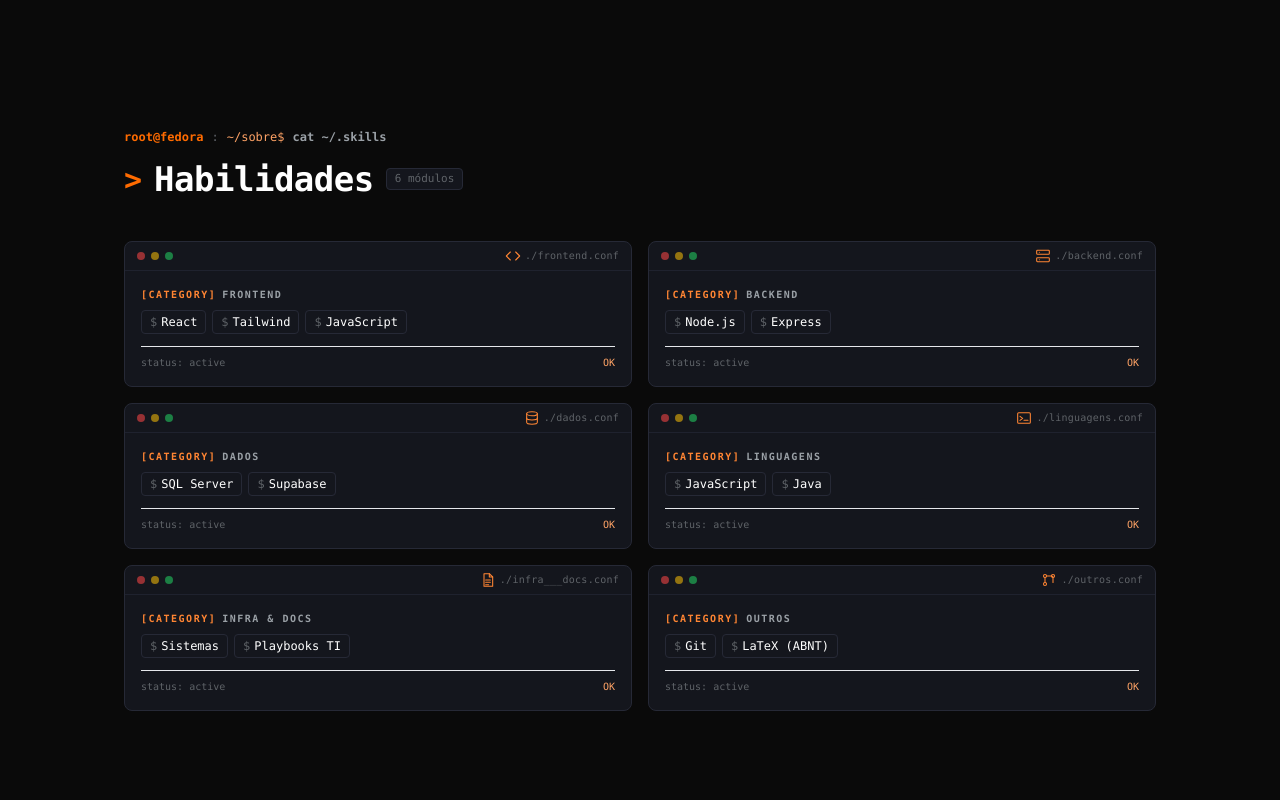
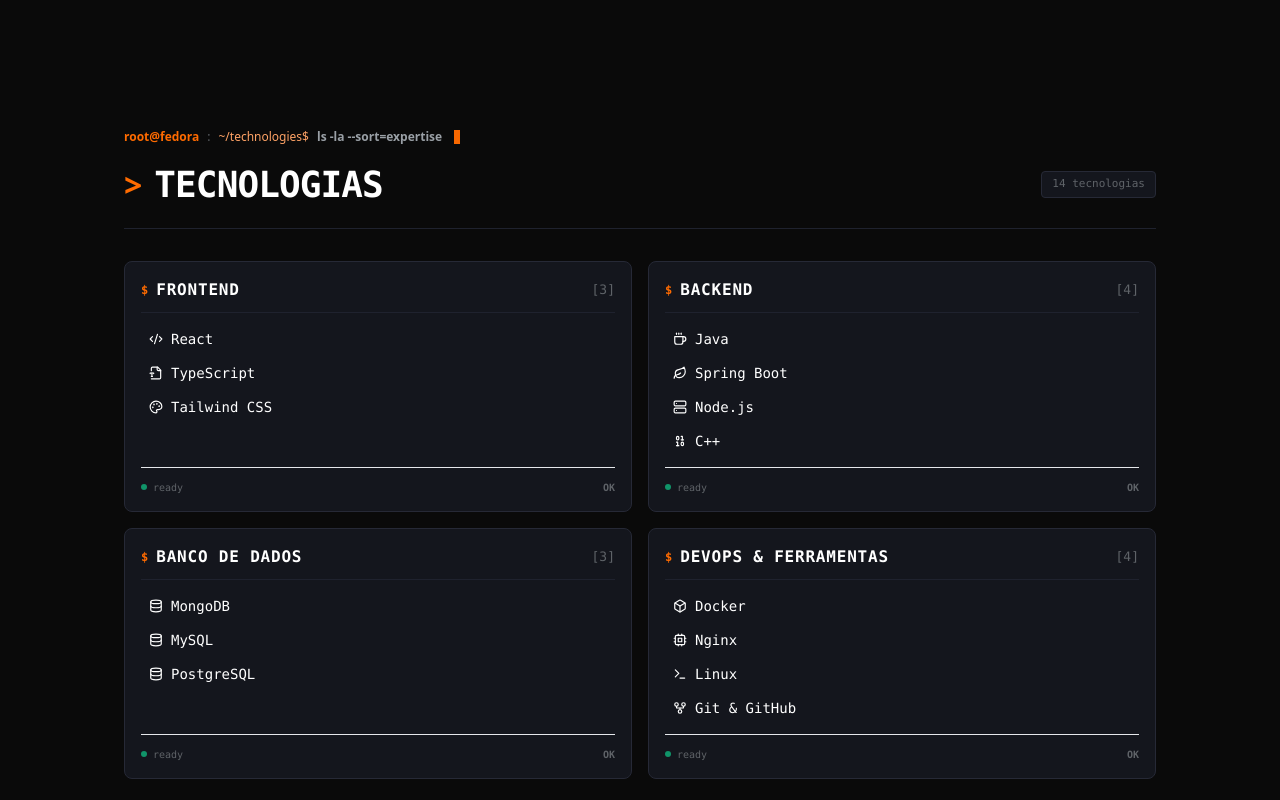
Before and after one commit to murilofsouzaa/mubadev, a React (Vite) app in the folder mubadev/: page / in a window 1280 px wide. Shown: the part 460-1260 px from the top of the page. Built offline with nearby package versions, Linux system fonts and the light colour scheme.

Commit message:
fix(skills): changing skills for techonologies

```diff
--- a/mubadev/src/components/projects/ProjectModal.tsx
+++ b/mubadev/src/components/projects/ProjectModal.tsx
@@ -115,9 +115,9 @@
                       {project.tags.map((tag) => (
                         <span
                           key={tag}
-                          className="text-[11px] bg-panel-2 border border-border text-orange-1 px-2.5 py-1 rounded"
+                          className="text-[13px] bg-panel-2 border border-border text-orange-1 px-2.5 py-1 rounded"
                         >
-                          #{tag}
+                          {tag}
                         </span>
                       ))}
                     </div>
--- a/mubadev/src/components/skills/SkillCard.tsx
+++ b/mubadev/src/components/skills/SkillCard.tsx
@@ -1,118 +1,115 @@
-import React from 'react';
-import { motion } from 'framer-motion';
-import type { SkillItem } from '../../types/portfolio';
+import React, { useRef } from 'react';
+import { motion, useMotionValue, useSpring, useTransform } from 'framer-motion';
+import * as LucideIcons from 'lucide-react';
+import type { SkillItemEnhanced } from '../../data/skills';
 
 interface SkillCardProps {
-  skill: SkillItem;
-  index: number;
+  skill: SkillItemEnhanced;
 }
 
-const renderIcon = (icon: SkillItem['icon']) => {
-  switch (icon) {
-    case 'code':
-      return (
-        <svg viewBox="0 0 24 24" fill="none" stroke="currentColor" strokeWidth="1.6" strokeLinecap="round" strokeLinejoin="round" className="w-4 h-4">
-          <path d="M8 6L2 12L8 18" /><path d="M16 6L22 12L16 18" />
-        </svg>
-      );
-    case 'server':
-      return (
-        <svg viewBox="0 0 24 24" fill="none" stroke="currentColor" strokeWidth="1.6" strokeLinecap="round" strokeLinejoin="round" className="w-4 h-4">
-          <rect x="2.5" y="3.5" width="19" height="6" rx="1.2" />
-          <rect x="2.5" y="14.5" width="19" height="6" rx="1.2" />
-          <circle cx="6.5" cy="6.5" r="0.8" fill="currentColor" stroke="none" />
-          <circle cx="6.5" cy="17.5" r="0.8" fill="currentColor" stroke="none" />
-        </svg>
-      );
-    case 'database':
-      return (
-        <svg viewBox="0 0 24 24" fill="none" stroke="currentColor" strokeWidth="1.6" strokeLinecap="round" strokeLinejoin="round" className="w-4 h-4">
-          <ellipse cx="12" cy="5.5" rx="8" ry="3" />
-          <path d="M4 5.5V18.5C4 20.15 7.58 21.5 12 21.5C16.42 21.5 20 20.15 20 18.5V5.5" />
-          <path d="M4 12C4 13.65 7.58 15 12 15C16.42 15 20 13.65 20 12" />
-        </svg>
-      );
-    case 'terminal':
-      return (
-        <svg viewBox="0 0 24 24" fill="none" stroke="currentColor" strokeWidth="1.6" strokeLinecap="round" strokeLinejoin="round" className="w-4 h-4">
-          <rect x="2.5" y="4" width="19" height="16" rx="1.6" />
-          <path d="M6 9.5L10 12.5L6 15.5" />
-          <line x1="12" y1="15.5" x2="18" y2="15.5" />
-        </svg>
-      );
-    case 'file-text':
-      return (
-        <svg viewBox="0 0 24 24" fill="none" stroke="currentColor" strokeWidth="1.6" strokeLinecap="round" strokeLinejoin="round" className="w-4 h-4">
-          <path d="M6 2.5H14L19 7.5V21.5H6V2.5Z" />
-          <path d="M14 2.5V7.5H19" />
-          <line x1="8.5" y1="12" x2="15.5" y2="12" />
-          <line x1="8.5" y1="15.5" x2="15.5" y2="15.5" />
-          <line x1="8.5" y1="19" x2="13" y2="19" />
-        </svg>
-      );
-    case 'git':
-      return (
-        <svg viewBox="0 0 24 24" fill="none" stroke="currentColor" strokeWidth="1.6" strokeLinecap="round" strokeLinejoin="round" className="w-4 h-4">
-          <circle cx="6" cy="6" r="2.3" />
-          <circle cx="6" cy="18" r="2.3" />
-          <circle cx="18" cy="6" r="2.3" />
-          <path d="M6 8.3V15.7" />
-          <path d="M8.3 6H15.7C16.9 6 18 7.1 18 8.3V15.7" />
-        </svg>
-      );
-  }
+// Renderizador dinâmico de ícones da Lucide com fallback
+const DynamicIcon: React.FC<{ name: string; className?: string }> = ({ name, className = 'w-4 h-4' }) => {
+  const IconComponent = (LucideIcons as Record<string, React.FC<{ className?: string }>>)[name] || LucideIcons.Code2;
+  return <IconComponent className={className} />;
 };
 
-export const SkillCard: React.FC<SkillCardProps> = React.memo(({ skill, index }) => {
-  const fileName = skill.category.toLowerCase().replace(/[^a-z0-9]/g, '_');
+const cardVariants = {
+  hidden: { opacity: 0, y: 15 },
+  visible: {
+    opacity: 1,
+    y: 0,
+    transition: { duration: 0.3, ease: 'easeOut' },
+  },
+};
+
+export const SkillCard: React.FC<SkillCardProps> = React.memo(({ skill }) => {
+  const ref = useRef<HTMLDivElement>(null);
+
+  // Efeito 3D Tilt Sutil
+  const x = useMotionValue(0);
+  const y = useMotionValue(0);
+
+  const mouseXSpring = useSpring(x, { stiffness: 300, damping: 25 });
+  const mouseYSpring = useSpring(y, { stiffness: 300, damping: 25 });
+
+  const rotateX = useTransform(mouseYSpring, [-0.5, 0.5], ['4deg', '-4deg']);
+  const rotateY = useTransform(mouseXSpring, [-0.5, 0.5], ['-4deg', '4deg']);
+
+  const handleMouseMove = (e: React.MouseEvent<HTMLDivElement>) => {
+    if (!ref.current) return;
+    const rect = ref.current.getBoundingClientRect();
+    const mouseX = e.clientX - rect.left;
+    const mouseY = e.clientY - rect.top;
+
+    x.set(mouseX / rect.width - 0.5);
+    y.set(mouseY / rect.height - 0.5);
+  };
+
+  const handleMouseLeave = () => {
+    x.set(0);
+    y.set(0);
+  };
 
   return (
     <motion.div
-      initial={{ opacity: 0, y: 15 }}
-      whileInView={{ opacity: 1, y: 0 }}
-      viewport={{ once: true, margin: '-50px' }}
-      transition={{ duration: 0.3, delay: index * 0.05 }}
-      className="bg-panel border border-border rounded-lg overflow-hidden font-mono transition-all duration-200 hover:border-orange-1 hover:-translate-y-0.5 hover:shadow-[0_4px_16px_rgba(0,0,0,0.1)] group flex flex-col"
+      ref={ref}
+      variants={cardVariants}
+      onMouseMove={handleMouseMove}
+      onMouseLeave={handleMouseLeave}
+      style={{
+        rotateY,
+        rotateX,
+        transformStyle: 'preserve-3d',
+      }}
+      className="group relative bg-panel border border-border rounded-lg p-4 font-mono transition-all duration-200 hover:border-orange-1 hover:shadow-[0_4px_20px_rgba(249,115,22,0.08)] flex flex-col justify-between cursor-none"
     >
-      {/* Terminal Window Bar */}
-      <div className="flex items-center justify-between px-3 py-1.5 bg-panel-2 border-b border-border-soft text-[11px]">
-        <div className="flex items-center gap-1.5">
-          <span className="w-2 h-2 rounded-full bg-red-500/60" />
-          <span className="w-2 h-2 rounded-full bg-yellow-500/60" />
-          <span className="w-2 h-2 rounded-full bg-green-500/60" />
+      <div>
+        {/* Cabeçalho da Categoria com Estilo Prompt */}
+        <div className="flex items-center justify-between pb-2.5 mb-3 border-b border-border-soft">
+          <div className="flex items-center gap-2">
+            <span className="text-orange-1 font-bold text-xs">$</span>
+            <h3 className="text-md font-bold uppercase tracking-wider text-text group-hover:text-orange-1 transition-colors">
+              {skill.category}
+            </h3>
           </div>
-        <span className="text-text-faint text-[10px] tracking-wide flex items-center gap-1">
-          <span className="text-orange-2">{renderIcon(skill.icon)}</span>
-          ./{fileName}.conf
+          <span className="text-[13px] text-text-faint">
+            [{skill.items.length}]
           </span>
         </div>
 
-      {/* Terminal Content */}
-      <div className="p-4 flex-1 flex flex-col justify-between">
-        <div className="mb-3">
-          <div className="text-[10px] uppercase tracking-[1.5px] text-orange-2 font-bold mb-2 flex items-center gap-1.5">
-            <span>[CATEGORY]</span>
-            <span className="text-text-dim">{skill.category}</span>
+        {/* Lista Estilo Output Terminal (`ls -l`) */}
+        <ul className="space-y-1.5">
+          {skill.items.map((tech) => (
+            <li
+              key={tech.name}
+              className="flex items-center justify-between text-sm py-1 px-2 rounded hover:bg-panel-2 transition-colors duration-150"
+            >
+              <div className="flex items-center gap-2">
+                <span className="text-orange-1/70 group-hover:text-orange-1 transition-colors">
+                  <DynamicIcon name={tech.icon} className="w-3.5 h-3.5" />
+                </span>
+                <span className="text-text font-medium">{tech.name}</span>
               </div>
 
-          {/* Badges para cada tecnologia */}
-          <div className="flex flex-wrap gap-1.5 mt-2">
-            {skill.items.map((item) => (
-              <span
-                key={item}
-                className="text-[12px] bg-panel-2 border border-border text-text px-2 py-0.5 rounded font-mono group-hover:border-orange-1/40 transition-colors duration-150"
-              >
-                <span className="text-text-faint mr-1">$</span>
-                {item}
+              {tech.level && (
+                <span className="text-[10px] text-text-faint group-hover:text-text-dim transition-colors">
+                  {tech.level}
                 </span>
+              )}
+            </li>
           ))}
-          </div>
+        </ul>
       </div>
 
-        <div className="text-[10px] text-text-faint pt-2 border-t border-border-soft/60 flex justify-between items-center">
-          <span>status: active</span>
-          <span className="text-orange-3">OK</span>
-        </div>
+      {/* Rodapé do Card com Status */}
+      <div className="pt-3 mt-3 border-t border-border-soft/60 flex items-center justify-between text-[10px] text-text-faint">
+        <span className="flex items-center gap-1.5">
+          <span className="w-1.5 h-1.5 rounded-full bg-emerald-500/80 animate-pulse" />
+          <span>ready</span>
+        </span>
+        <span className="text-orange-1/60 group-hover:text-orange-1 transition-colors font-bold">
+          OK
+        </span>
       </div>
     </motion.div>
   );
--- a/mubadev/src/components/skills/Skills.tsx
+++ b/mubadev/src/components/skills/Skills.tsx
@@ -1,45 +1,53 @@
 import React from 'react';
+import { motion } from 'framer-motion';
+import {SKILLS_DATA} from '../../data/skills'
 import { SkillCard } from './SkillCard';
-import type { SkillItem } from '../../types/portfolio';
 
-const SKILLS_DATA: SkillItem[] = [
-  { id: '1', category: 'Frontend', items: ['React', 'Tailwind', 'JavaScript'], icon: 'code' },
-  { id: '2', category: 'Backend', items: ['Node.js', 'Express'], icon: 'server' },
-  { id: '3', category: 'Dados', items: ['SQL Server', 'Supabase'], icon: 'database' },
-  { id: '4', category: 'Linguagens', items: ['JavaScript', 'Java'], icon: 'terminal' },
-  { id: '5', category: 'Infra & Docs', items: ['Sistemas', 'Playbooks TI'], icon: 'file-text' },
-  { id: '6', category: 'Outros', items: ['Git', 'LaTeX (ABNT)'], icon: 'git' },
-];
+const containerVariants = {
+  hidden: { opacity: 0 },
+  visible: {
+    opacity: 1,
+    transition: {
+      staggerChildren: 0.08,
+    },
+  },
+};
 
 export const Skills: React.FC = React.memo(() => {
   return (
     <section id="sobre" className="py-12 sm:py-[70px]">
-      {/* Título Principal Estilo CLI/Terminal */}
-      <div className="mb-9 font-mono">
-        <div className="flex items-center gap-2 text-[12px] text-text-dim mb-2">
+      <div className="flex items-center gap-2 text-[12px] text-text-dim mb-3">
           <span className="text-orange-1 font-bold">root@fedora</span>
           <span className="text-text-faint">:</span>
-          <span className="text-orange-3">~/sobre$</span>
-          <span className="text-text font-semibold">cat ~/.skills</span>
+          <span className="text-orange-3">~/technologies$</span>
+          <span className="text-text font-semibold">ls -la --sort=expertise</span>
+          <span className="inline-block w-1.5 h-3.5 bg-orange-1 animate-pulse ml-1" />
         </div>
-
+      {/* Título Padronizado no Estilo Projetos */}
+      <div className="flex flex-wrap items-center justify-between gap-4 border-b border-border-soft pb-4 mb-8">
         <div className="flex items-center gap-3">
-          <span className="text-orange-1 text-[24px] sm:text-[30px] font-bold">&gt;</span>
-          <h2 className="text-[28px] sm:text-[34px] font-bold tracking-[-0.5px] text-text font-mono">
-            Habilidades
+          <span className="text-orange-1 text-[26px] sm:text-[32px] font-bold">&gt;</span>
+          <h2 className="text-[28px] sm:text-[36px] font-bold tracking-tight text-text font-mono uppercase">
+            Tecnologias
           </h2>
-          <span className="text-[11px] text-text-faint border border-border px-2 py-0.5 rounded bg-panel">
-            {SKILLS_DATA.length} módulos
-          </span>
         </div>
+        <span className="text-[11px] font-mono text-text-faint border border-border px-2.5 py-1 rounded bg-panel">
+          {SKILLS_DATA.reduce((acc, curr) => acc + curr.items.length, 0)} tecnologias
+        </span>
       </div>
 
-      {/* Grid de Mini Terminais */}
-      <div className="grid grid-cols-[repeat(auto-fit,minmax(340px,1fr))] gap-4">
-        {SKILLS_DATA.map((skill, index) => (
-          <SkillCard key={skill.id} skill={skill} index={index} />
+      {/* Grid de Cards Estilo Lista do Terminal */}
+      <motion.div
+        variants={containerVariants}
+        initial="hidden"
+        whileInView="visible"
+        viewport={{ once: true, margin: '-50px' }}
+        className="grid grid-cols-1 md:grid-cols-2 lg:grid-cols-2 gap-4"
+      >
+        {SKILLS_DATA.map((skill) => (
+          <SkillCard key={skill.id} skill={skill} />
         ))}
-      </div>
+      </motion.div>
     </section>
   );
 });
--- /dev/null
+++ b/mubadev/src/data/skills.ts
@@ -0,0 +1,50 @@
+export interface SkillItemEnhanced {
+  id: string;
+  category: string;
+  items: {
+    name: string;
+    icon: string;
+    level?: string;
+  }[];
+}
+
+export const SKILLS_DATA: SkillItemEnhanced[] = [
+  {
+    id: '1',
+    category: 'Frontend',
+    items: [
+      { name: 'React', icon: 'Code2'},
+      { name: 'TypeScript', icon: 'FileType2'},
+      { name: 'Tailwind CSS', icon: 'Palette'},
+    ],
+  },
+  {
+    id: '2',
+    category: 'Backend',
+    items: [
+      { name: 'Java', icon: 'Coffee'},
+      { name: 'Spring Boot', icon: 'Leaf'},
+      { name: 'Node.js', icon: 'Server'},
+      { name: 'C++', icon: 'Binary'},
+    ],
+  },
+  {
+    id: '3',
+    category: 'Banco de Dados',
+    items: [
+      { name: 'MongoDB', icon: 'Database'},
+      { name: 'MySQL', icon: 'Database'},
+      { name: 'PostgreSQL', icon: 'Database' },
+    ],
+  },
+  {
+    id: '4',
+    category: 'DevOps & Ferramentas',
+    items: [
+      { name: 'Docker', icon: 'Box'},
+      { name: 'Nginx', icon: 'Cpu'},
+      { name: 'Linux', icon: 'Terminal'},
+      { name: 'Git & GitHub', icon: 'GitFork'},
+    ],
+  },
+];
```
Lines whose indentation alone changed are shown as unchanged.
